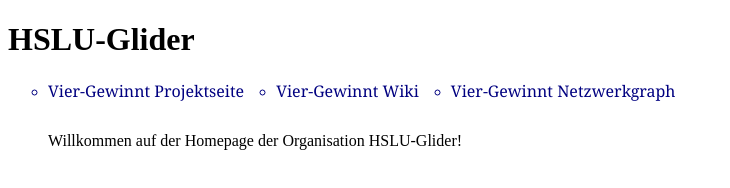
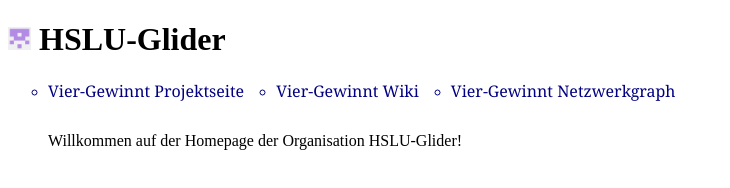
Before and after one commit to hslu-glider/hslu-glider.github.io, a plain HTML site: page index.html in a window 1280 px wide. Shown: the whole page, without its empty margins (0-730 px from the left). Drawn offline with Linux system fonts and the light colour scheme.

Commit message:
Icon in Header eingefügt

```diff
--- a/index.html
+++ b/index.html
@@ -8,7 +8,7 @@
 
 	<body>
 		<header>
-			<h1>HSLU-Glider</h1>
+			<h1><img src="icon.png" width="23" height="23" alt="Icon"> HSLU-Glider</h1>
 		</header>
 
 		<nav>
```
